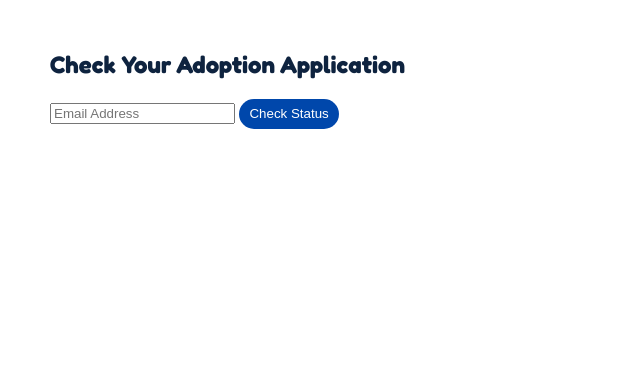
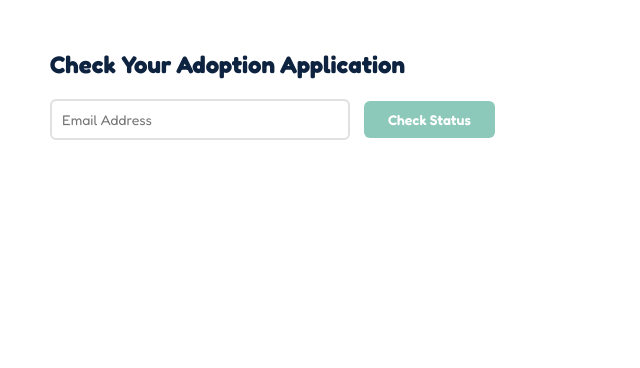
Before and after one commit to ericpham-1/care-for-critters, a Flask app: page /application_status in a window 1280 px wide. Shown: the part 52-420 px from the top of the page, without its empty margins (0-640 px from the left). Run offline with Flask 3, Linux system fonts and the light colour scheme; some libraries are stand-ins or nearby versions.

Commit message:
adoption form reset

```diff
--- a/static/css/application_status.css
+++ b/static/css/application_status.css
@@ -7,24 +7,20 @@
     justify-content: center;
     color: black;
 }
-
 .nav-links {
     list-style-type: none;
     display: inline-flex;
     gap: 30px;
 }
-
 .title {
     font-family: 'Fredoka', sans-serif;
     color: #0e233f;
 }
-
 .nav-elems {
     text-decoration: none;
     color: black;
     font-family: 'Fredoka', sans-serif;
 }
-
 html,
 body {
     font-family: 'Fredoka', sans-serif;
@@ -35,30 +31,51 @@ body {
     padding: 0;
     color: black;
 }
-
 body {
     display: flex;
     flex-direction: column;
 }
-
 main {
     flex: 1;
 }
-
 .status-container {
     margin-left: 50px;
     margin-top: 30px;
 }
+
+/* Updated input styling to match admin side */
+.status-form input[type="email"] {
+    padding: 10px;
+    border: 2px solid #e0e0e0;
+    border-radius: 6px;
+    font-family: 'Fredoka', sans-serif;
+    font-size: 14px;
+    width: 300px;
+    box-sizing: border-box;
+    margin-right: 10px;
+}
+
+.status-form input[type="email"]:focus {
+    outline: none;
+    border-color: #8cc9ba;
+}
+
+/* Updated button styling to match admin side */
 .search-btn {
-    background-color: #0047ab;
-    width: 100px;
-    text-align: center;
+    padding: 10px 24px;
+    background-color: #8cc9ba;
     color: white;
-    height: 30px;
-    align-content: center;
-    border-radius: 20px;
-    text-decoration: none;
     border: none;
+    border-radius: 6px;
+    font-family: 'Fredoka', sans-serif;
+    font-size: 14px;
+    font-weight: 600;
+    cursor: pointer;
+    transition: background-color 0.3s;
+}
+
+.search-btn:hover {
+    background-color: #7ab8a8;
 }
 
 .table-container {
@@ -68,52 +85,42 @@ main {
     box-shadow: 0 2px 5px rgba(0, 0, 0, 0.1);
     max-width: 90%;
 }
-
 table {
     width: 100%;
     border-collapse: collapse;
 }
-
 thead {
     background-color: #1f60bb;
     color: white;
 }
-
 th {
     padding: 15px;
     text-align: left;
     font-weight: 600;
 }
-
 td {
     padding: 15px;
     border-bottom: 1px solid #f0f0f0;
 }
-
 tbody tr:hover {
     background-color: #f9f9f9;
 }
-
 .status-pending {
     color: orange;
     font-weight: bold;
 }
-
 .status-accepted {
     color: green;
     font-weight: bold;
 }
-
 .status-rejected {
     color: red;
     font-weight: bold;
 }
-
 .msg-error {
     color: red;
     margin-top: 30px;
 }
-
 .footer {
     background-color: #b4dcd4;
     align-content: center;
@@ -124,12 +131,10 @@ tbody tr:hover {
     padding-top: 30px;
     margin-top: 23%;
 }
-
 .footer-elems {
     line-height: 14px;
     align-content: center;
 }
-
 .footer-link {
     font-size: small;
     text-decoration: none;
```
Also changed, not shown: templates/adopt.html (+9 -3 lines).
